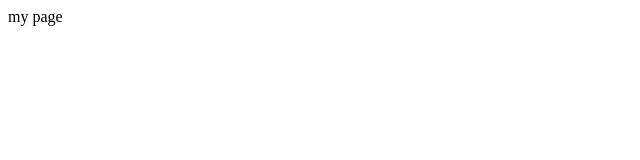
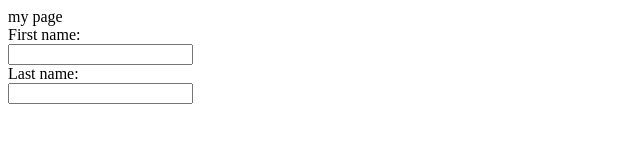
Before and after one commit to chelseabartram/testReyco, a plain HTML site: page index.html in a window 1280 px wide. Shown: the whole page, without its empty margins (0-640 px from the left). Drawn offline with Linux system fonts and the light colour scheme.

Commit message:
nth update

```diff
--- a/index.html
+++ b/index.html
@@ -1 +1,8 @@
 my page
+
+<form>
+  First name:<br>
+  <input type="text" name="firstname"><br>
+  Last name:<br>
+  <input type="text" name="lastname">
+  </form>
```
